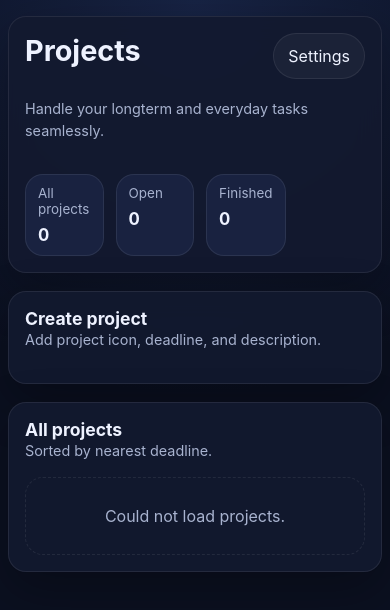
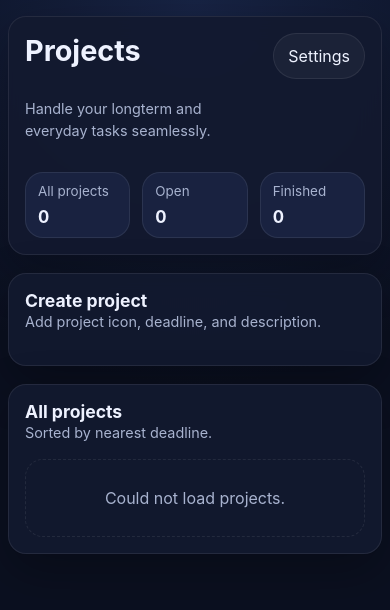
Before and after one commit to jonasbrenk/project-manager, a plain HTML site: page landing_page.html in a window 390 px wide. Drawn offline with Linux system fonts and the light colour scheme; no server answers.

Commit message:
minor fixes

```diff
--- a/landing_page.html
+++ b/landing_page.html
@@ -236,6 +236,11 @@ input:focus, textarea:focus { border-color: rgba(79,124,255,.7); box-shadow: 0 0
 
 
 /* Responsiveness */
+@media (min-width: 561px) {
+  .hero-copy-wrap { padding-right: 140px; }
+  .stats { margin-top: 54px; }
+}
+
 @media (max-width: 820px) {
   .form-grid { grid-template-columns: 1fr; }
   .span-2, .span-4 { grid-column: auto; }
@@ -246,8 +251,10 @@ input:focus, textarea:focus { border-color: rgba(79,124,255,.7); box-shadow: 0 0
 @media (max-width: 560px) {
   .page { width: calc(100% - 16px); padding-top: 16px; }
   .card { padding: 16px; border-radius: 18px; }
-  .stats { flex-wrap: nowrap; flex-grow: 2; }
-  .stat { padding: 10px 12px; }
+  .hero-card { display: block; }
+  .hero-copy-wrap { width: 100%; padding-right: 108px; }
+  .stats { display: grid; grid-template-columns: repeat(3, minmax(0, 1fr)); width: 100%; margin-top: 16px; }
+  .stat { padding: 10px 12px; width: 100%; min-width: 0; }
   .stat-value { font-size: 1.05rem; }
   .settings-btn { top: 16px; right: 16px; }
   .project-card { padding: 14px; gap: 12px; }
```
